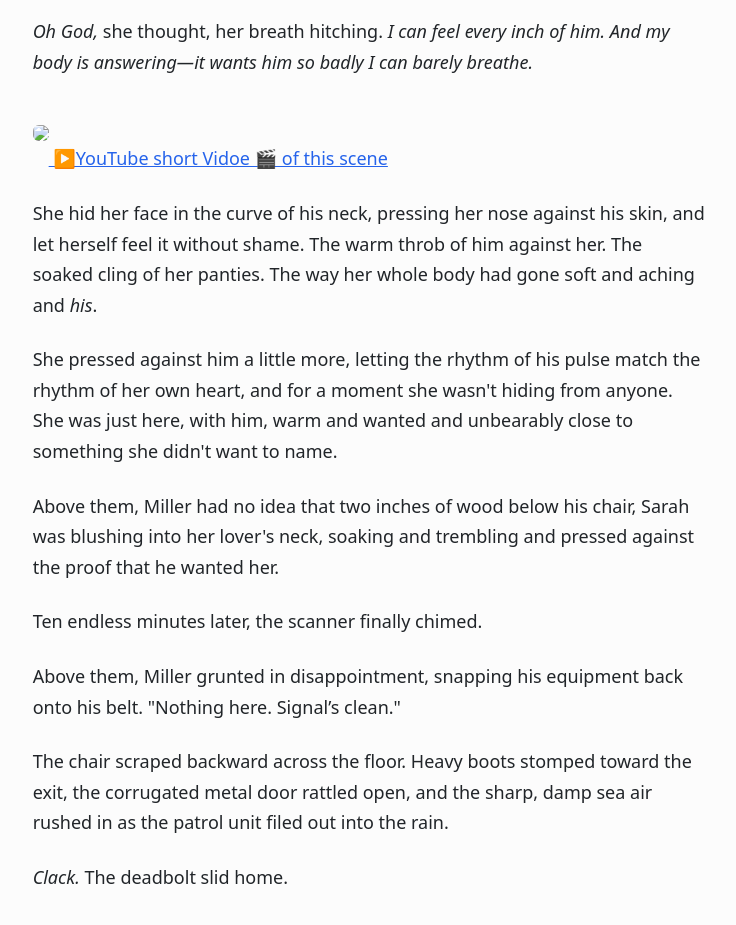
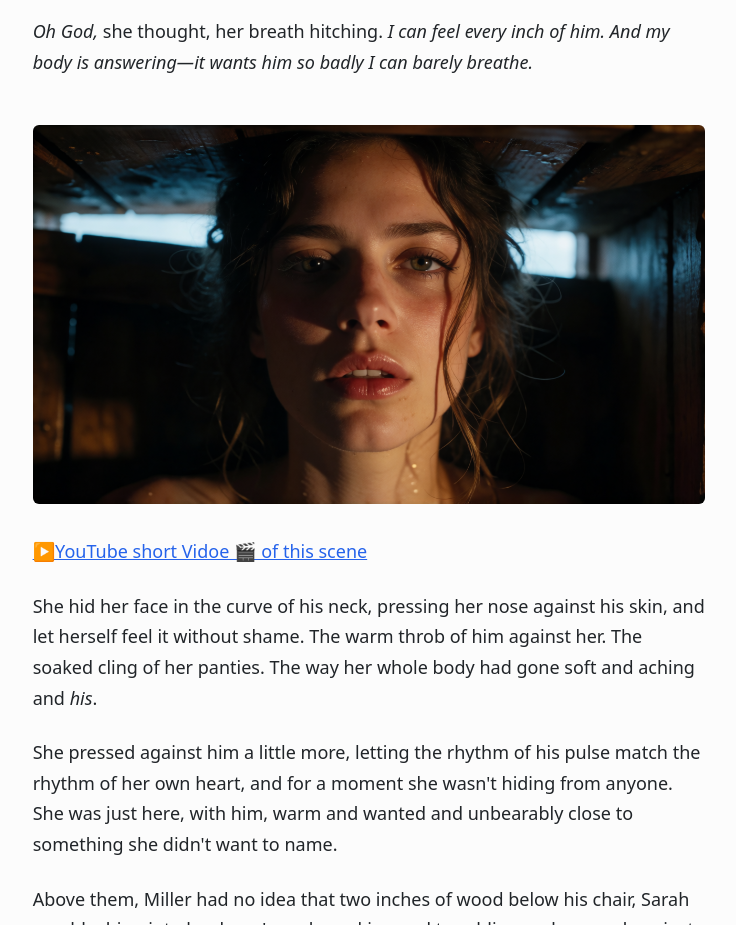
Before and after one commit to day-dreamer-sky/day-dreamer-sky.github.io, a plain HTML site: page n03/ch07.html in a window 1280 px wide. Shown: the part 8020-8945 px from the top of the page, without its empty margins (271-1007 px from the left). Drawn offline with Linux system fonts and the light colour scheme.

Commit message:
Update ch07.html

```diff
--- a/n03/ch07.html
+++ b/n03/ch07.html
@@ -103,7 +103,7 @@
 <p><em>Oh God,</em> she thought, her breath hitching. <em>I can feel every inch of him. And my body is answering—it wants him so badly I can barely breathe.</em></p>
 
 <p> <a href="https://youtu.be/A3DNNeYAzHU" target=blank>
-  <img src=image/ch07-com.png width="800">
+  <img src=image/ch07-comp.png width="800">
    ▶️YouTube short Vidoe 🎬 of this scene </a>
 </p>
 
```
